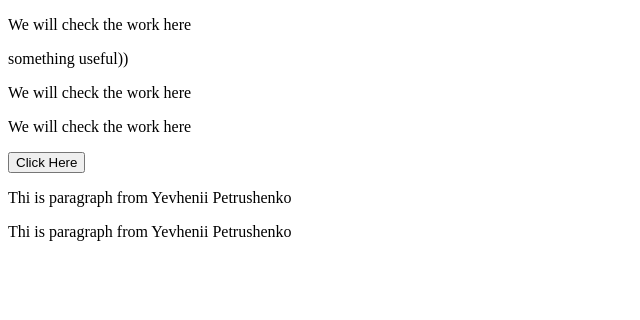
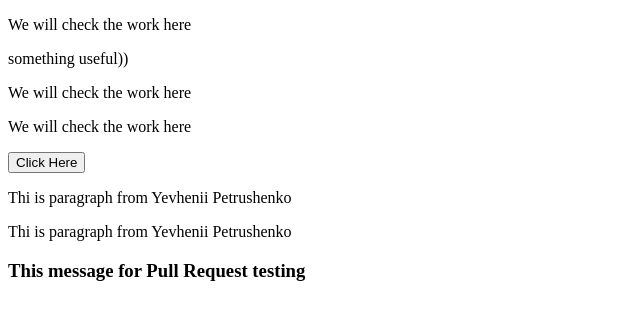
Before and after one commit to TemchenkoVolodymyr/CourseReactProject, a React (Create React App) app: page / in a window 1280 px wide. Shown: the top 320 px of the page, without its empty margins (0-640 px from the left). Built offline with nearby package versions, Linux system fonts and the light colour scheme.

Commit message:
message for PR

```diff
--- a/src/App.js
+++ b/src/App.js
@@ -10,6 +10,7 @@ function App() {
       <button>Click Here</button>
       <p>Thi is paragraph from Yevhenii Petrushenko</p>
       <p>Thi is paragraph from Yevhenii Petrushenko</p>
+      <h3>This message for Pull Request testing</h3>
     </div>
   );
 }
```
